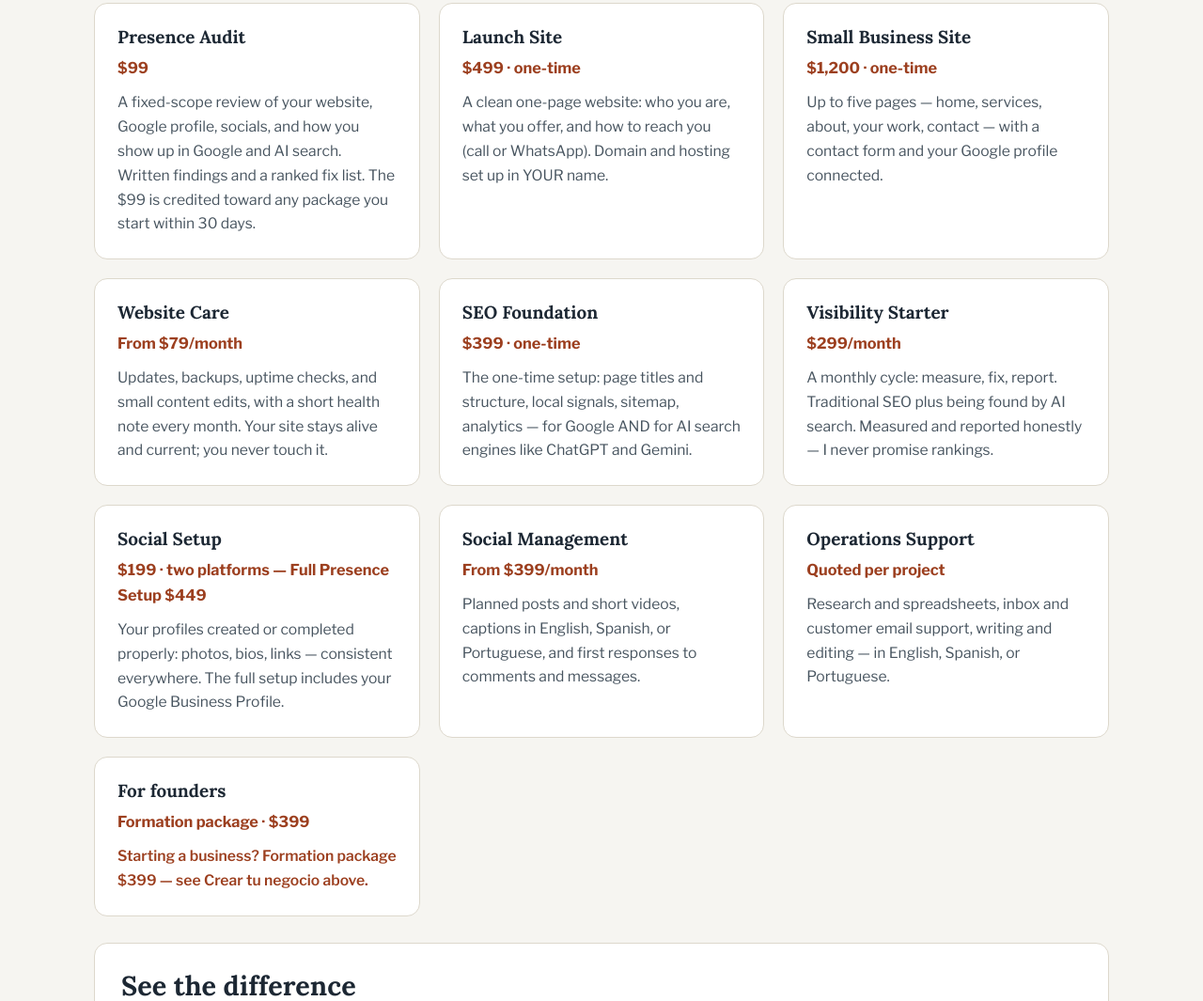
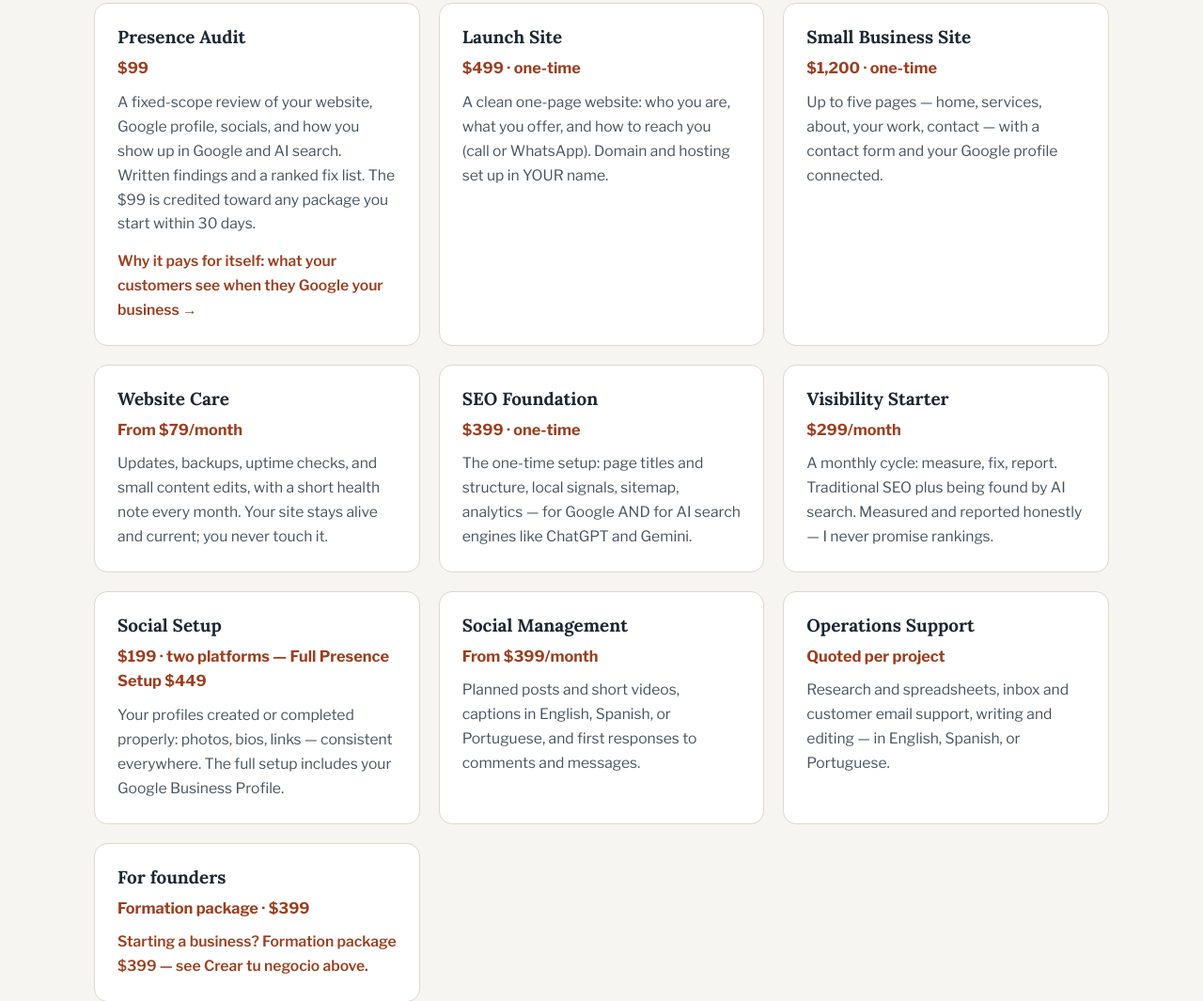
Before and after one commit to julisrp/julisrp.github.io, a plain HTML site: page index.html in a window 1280 px wide. Shown: the part 2151-3216 px from the top of the page at 94% size. Drawn offline with nearby package versions, Linux system fonts and the light colour scheme.

Commit message:
Link the Presence Audit card to its article (English card only)

```diff
--- a/index.html
+++ b/index.html
@@ -242,6 +242,10 @@
       .service h3 { font-size: 1.18rem; }
       .service .price { margin-top: 8px; font-weight: 700; color: var(--accent-ink); font-size: 1.02rem; }
       .service .desc { margin-top: 10px; color: var(--ink-soft); font-size: .98rem; }
+      .service .svc-more { margin-top: 14px; font-size: .98rem; font-weight: 600; }
+      .service .svc-more:empty { display: none; }
+      .service .svc-more a { text-decoration: none; }
+      .service .svc-more a:hover { text-decoration: underline; }
       a.service { text-decoration: none; color: inherit; }
       a.service:hover { border-color: var(--accent); }
       a.service .desc { color: var(--accent-ink); font-weight: 600; }
@@ -494,6 +498,7 @@
               <h3 data-en="Presence Audit" data-es="Auditoría de presencia" data-pt="Auditoria de Presença">Presence Audit</h3>
               <p class="price">$99</p>
               <p class="desc" data-en="A fixed-scope review of your website, Google profile, socials, and how you show up in Google and AI search. Written findings and a ranked fix list. The $99 is credited toward any package you start within 30 days." data-es="Una revisión de alcance fijo de tu sitio web, tu perfil de Google, tus redes sociales, y cómo apareces en Google y en la búsqueda con IA. Hallazgos por escrito y una lista de correcciones en orden de prioridad. Los $99 se acreditan a cualquier paquete que comiences dentro de 30 días." data-pt="Uma revisão de escopo fixo do seu site, perfil do Google, redes sociais, e como você aparece no Google e na busca com IA. Conclusões por escrito e uma lista de correções em ordem de prioridade. Os $99 são creditados em qualquer pacote que você iniciar em até 30 dias.">A fixed-scope review of your website, Google profile, socials, and how you show up in Google and AI search. Written findings and a ranked fix list. The $99 is credited toward any package you start within 30 days.</p>
+              <p class="svc-more" data-en="<a href=&quot;#/articles/what-customers-see-when-they-google-your-business&quot;>Why it pays for itself: what your customers see when they Google your business →</a>" data-es="" data-pt=""><a href="/articles/what-customers-see-when-they-google-your-business.html">Why it pays for itself: what your customers see when they Google your business →</a></p>
             </article>
             <article class="service">
               <h3 data-en="Launch Site" data-es="Sitio de lanzamiento" data-pt="Site de Lançamento">Launch Site</h3>
```
Also changed, not shown: articles/index.html (+4 -0 lines), articles/what-customers-see-when-they-google-your-business.html (+4 -0 lines), articulos/como-abrir-una-llc-sin-seguro-social.html (+4 -0 lines), articulos/index.html (+4 -0 lines), articulos/llc-cero-impuestos.html (+4 -0 lines).
